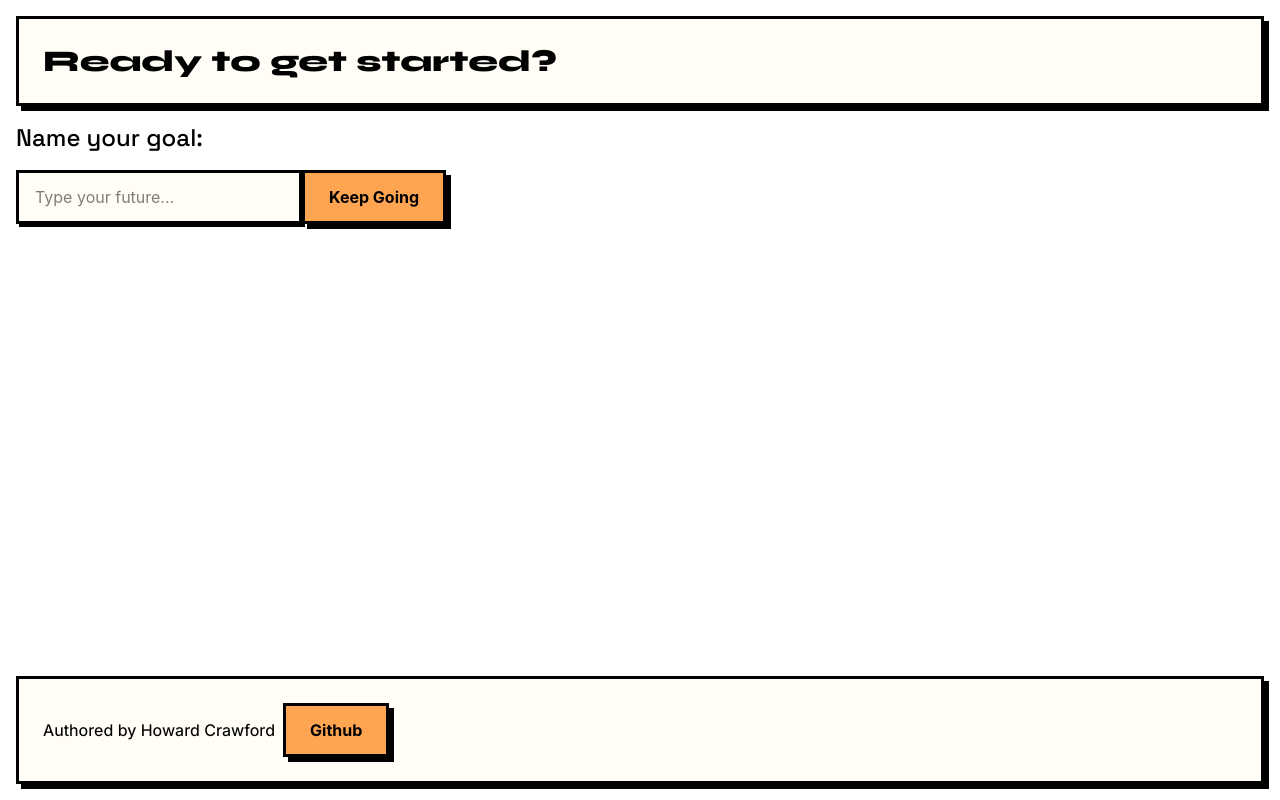
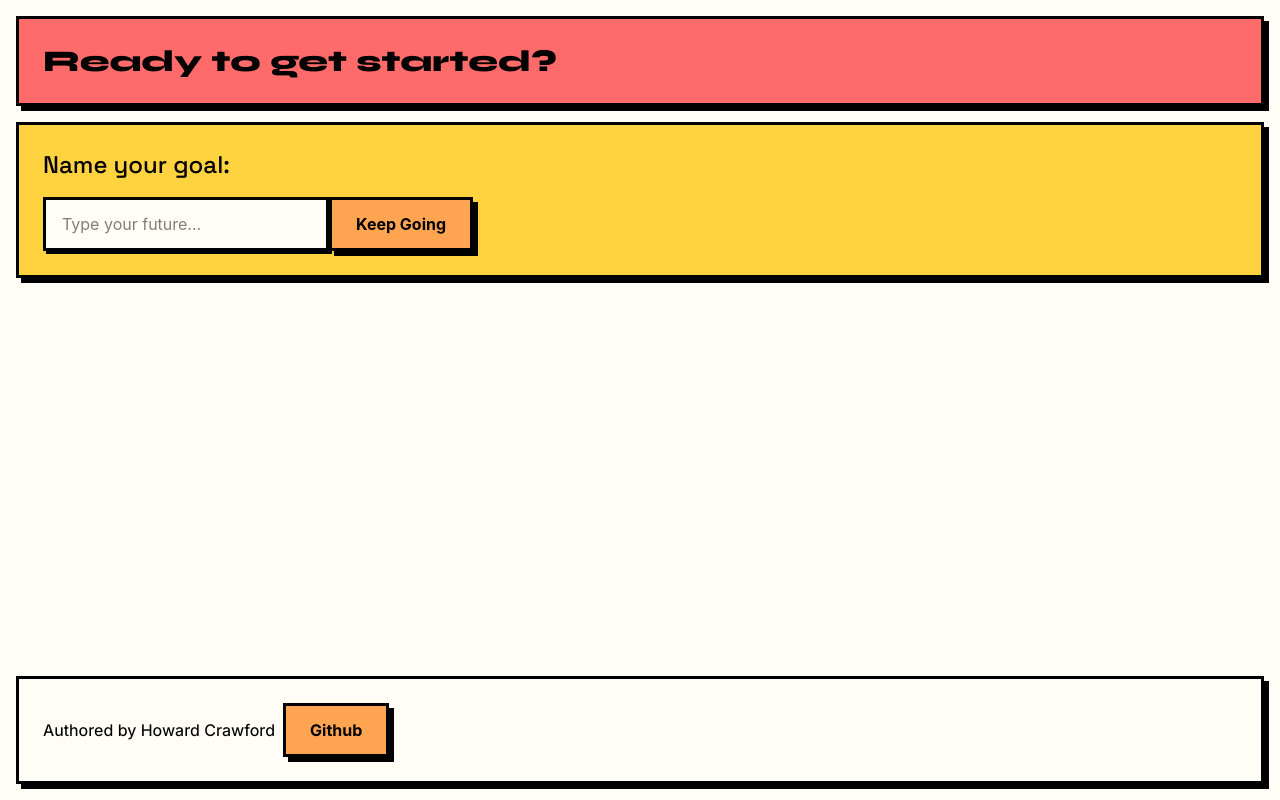
Before and after one commit to Enohpolyx9078/GoalSetter, a React (Vite) app: page / in a window 1280 px wide. Built offline with nearby package versions, Linux system fonts and the light colour scheme.

Commit message:
Updated start styles

```diff
--- a/src/flow/start.jsx
+++ b/src/flow/start.jsx
@@ -3,11 +3,13 @@ import React from 'react';
 export function Start() {
     return (
         <main>
-            <h1 className="text-display text-3xl nb-card">Ready to get started?</h1>
+            <h1 className="text-display text-3xl nb-card nb-pink">Ready to get started?</h1>
             <section className="mt-4">
-                <h2 className="text-heading text-2xl">Name your goal:</h2>
-                <input className="nb-input" name="goalName" placeholder="Type your future..." />
-                <button className="nb-btn mt-4">Keep Going</button>
+                <div className="nb-card nb-yellow">
+                    <h2 className="text-heading text-2xl">Name your goal:</h2>
+                    <input className="nb-input" name="goalName" placeholder="Type your future..." />
+                    <button className="nb-btn mt-4">Keep Going</button>
+                </div>
             </section>
         </main>
     );
--- a/src/neubrutalism.css
+++ b/src/neubrutalism.css
@@ -14,6 +14,26 @@
     --pink: #FF6B6B;
     --blue: #74B9FF;
     --orange: #ffa552;
+}
+
+body {
+    background-color: var(--bg);
+}
+
+.nb-pink {
+    background-color: var(--pink) !important;
+}
+
+.nb-blue {
+    background-color: var(--blue) !important;
+}
+
+.nb-yellow {
+    background-color: var(--yellow) !important;
+}
+
+.nb-orange {
+    background-color: var(--orange) !important;
 }
 
 .nb-btn {
```
